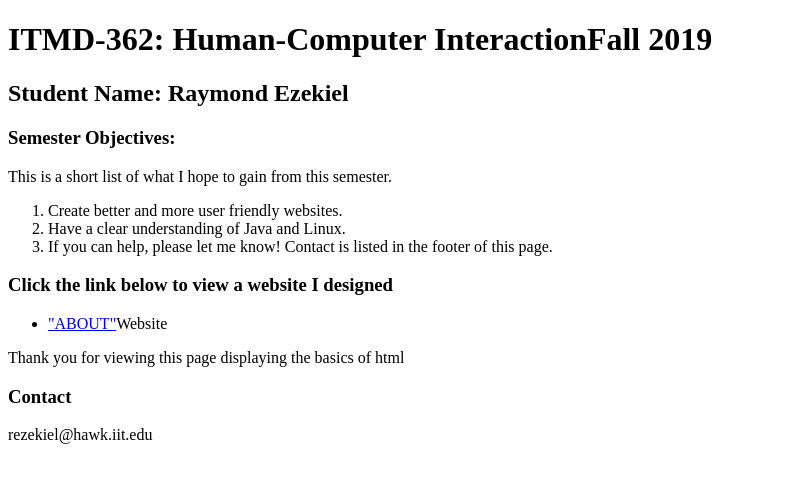
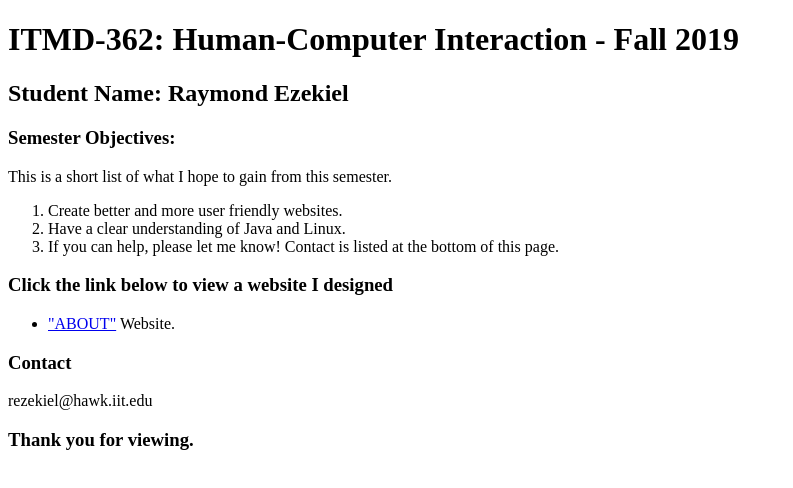
Before and after one commit to REZEKIEL-362/LAB1, a plain HTML site: page index.html in a window 1280 px wide. Shown: the whole page, without its empty margins (0-793 px from the left). Drawn offline with Linux system fonts and the light colour scheme.

Commit message:
edit simple errors

```diff
--- a/index.html
+++ b/index.html
@@ -5,21 +5,21 @@
 	<title>ITMD-362: Human-Computer Interaction</title>
 </head>
 <body>
-	<h1>ITMD-362: Human-Computer InteractionFall 2019</h1>
+	<h1>ITMD-362: Human-Computer Interaction - Fall 2019</h1>
 	<h2> Student Name: Raymond Ezekiel</h3>
 	<h3> Semester Objectives: </h3>
 		<p>This is a short list of what I hope to gain from this semester. </p>
 		<ol>
 			<li>Create better and more user friendly websites.</li>
 			<li>Have a clear understanding of Java and Linux.</li>
-			<li>If you can help, please let me know! Contact is listed in the footer of this page.</li>
+			<li>If you can help, please let me know! Contact is listed at the bottom of this page.</li>
 		</ol>
 		<h3>Click the link below to view a website I designed</h3>
 			<ul>
-				<li><a href="https://rezekiel.github.io/Project3/index.html">"ABOUT"</a>Website</li>
+				<li><a href="https://rezekiel.github.io/Project3/index.html">"ABOUT"</a> Website.</li>
 			</ul>
-		<p> Thank you for viewing this page displaying the basics of html</p>
     <h3>Contact</h3>
       <p>rezekiel&#64;hawk.iit.edu</p>
+		<h3> Thank you for viewing.</h3>
 </body>
 </html>
```
